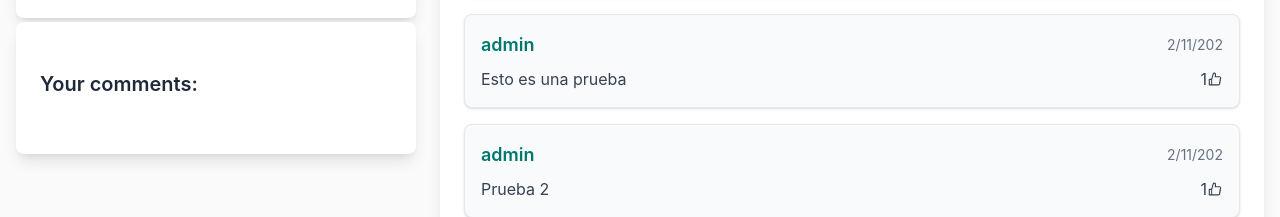
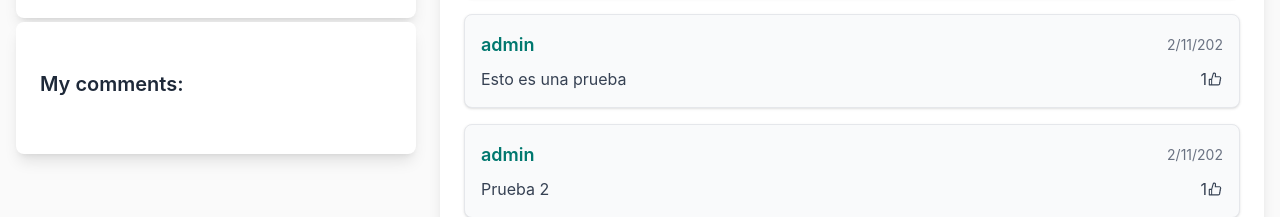
Before and after one commit to WDJohanWD/proyectoreact, a React (Vite) app in the folder react-project/: page /comments in a window 1280 px wide. Shown: the part 324-541 px from the top of the page. Built offline with nearby package versions, Linux system fonts and the light colour scheme; data requests are answered from the project's data file.

Commit message:
fix littles error from comments and login

```diff
--- a/react-project/src/admin/Login.jsx
+++ b/react-project/src/admin/Login.jsx
@@ -59,6 +59,7 @@ const Login = () => {
 
         localStorage.setItem("isAdmin", user.username === "admin" ? "true" : "false");
         localStorage.setItem("username", user.username);
+        localStorage.setItem("userId", user.id)
         window.location.href = "/";
     }
 
--- a/react-project/src/components/Comments.jsx
+++ b/react-project/src/components/Comments.jsx
@@ -102,7 +102,7 @@ const Comments = () => {
                             </form>
                         </div>
                         <div className="w-full bg-white shadow-lg m-1 rounded-lg p-6">
-                                <h2 className="text-xl font-semibold text-gray-800 my-6  pb-2">  Your comments:</h2>
+                                <h2 className="text-xl font-semibold text-gray-800 my-6  pb-2">  My comments:</h2>
                                 {comments.length > 0 ? (
                                 <div className="space-y-4">
                                     {comments.filter(comment => comment.username === localStorage.getItem("username")).map((comment, index) => (
```
